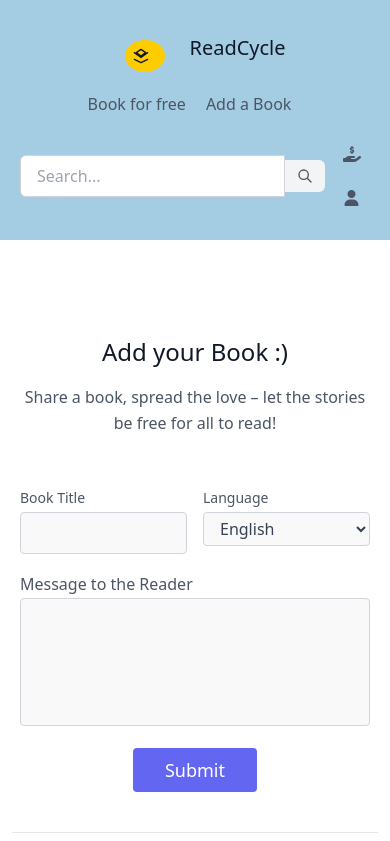
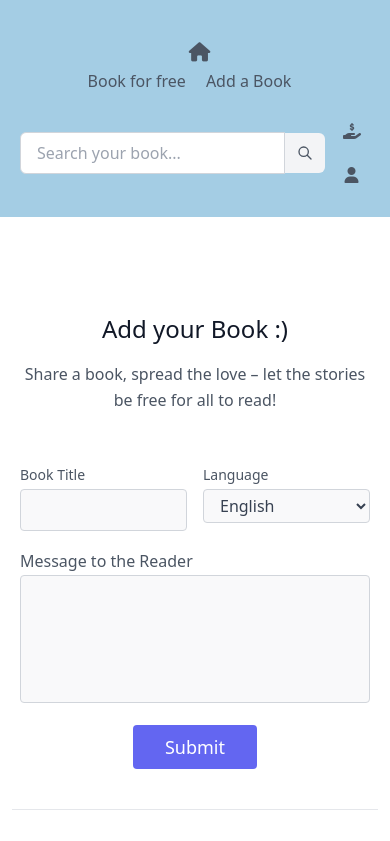
Before and after one commit to pputtaswamy07/read-cycle, an Angular app: page /addBook in a window 390 px wide. Shown: the top 841 px of the page. Built offline with nearby package versions, Linux system fonts and the light colour scheme.

Commit message:
search bar is adjusted and removed readcycle icon from header

```diff
--- a/src/app/navbar/navbar.component.html
+++ b/src/app/navbar/navbar.component.html
@@ -1,26 +1,20 @@
 <header class="text-gray-600 body-font">
-    <div class="container mx-auto flex flex-wrap p-5 flex-col md:flex-row items-center">
-        <a class="flex title-font font-medium items-center text-gray-900 mb-4 md:mb-0">
+    <div class="container">
+        <a>
             <button class="custom-button" routerLink="/">
-                <div class="icon-container">
-                    <svg xmlns="http://www.w3.org/2000/svg" fill="none" stroke="currentColor" stroke-linecap="round"
-                        stroke-linejoin="round" stroke-width="2" class="icon" viewBox="0 0 24 24">
-                        <path d="M12 2l7 5-7 5-7-5 7-5zM2 7l10 7 10-7M2 17l10 5 10-5"></path>
-                    </svg>
+                <div>
+                    <i class="fa fa-house"></i>
                 </div>
             </button>
+        </a>
 
-
-            <span class="ml-3 text-xl">ReadCycle</span>
-        </a>
         <nav class="md:ml-auto flex flex-wrap items-center text-base justify-center">
             <a class="mr-5 hover:text-gray-900" routerLink="/bookList">Book for free</a>
             <a class="mr-5 hover:text-gray-900" routerLink="/addBook">Add a Book</a>
-
         </nav>
         <div class="search-container">
-            <input type="text" placeholder="Search..." class="search-input">
 
+            <input type="text" placeholder="Search your book..." class="search-input">
             <button class="search-button">
                 <svg fill="none" stroke="currentColor" stroke-linecap="round" stroke-linejoin="round" stroke-width="2"
                     class="search-icon" viewBox="0 0 24 24">
@@ -28,7 +22,6 @@
                 </svg>
             </button>
             <div>
-
                 <button class="icon-button">
                     <a routerLink="/donatePage">
                         <i class="fas fa-hand-holding-usd"></i>
--- a/src/app/navbar/navbar.component.scss
+++ b/src/app/navbar/navbar.component.scss
@@ -1,36 +1,41 @@
-.bg-saffron-500 {
-    background-color: #FFA500;
+.container {
+  margin-left: auto;
+  margin-right: auto;
+  display: flex;
+  flex-wrap: wrap;
+  padding: 1.25rem;
+  flex-direction: column;
+  align-items: center;
 }
 
+@media (min-width: 768px) {
+  .container {
+    flex-direction: row;
+  }
+}
 .text-gray-600 {
   background-color: #a4cde4;
 }
 .custom-button {
   display: inline-flex;
   align-items: center;
-
+  border-radius: 60%;
   border: none;
-    padding: 0.25rem 0.75rem;
+  padding: 0.125rem 0.5rem;
   outline: none;
-    border-radius: 0.25rem;
-    font-size: 1.5rem;
+  border-radius: 0.2rem;
+  font-size: 1.2rem;
   margin-top: 1rem;
 }
 
 .custom-button:hover {
-    background-color: #e2e2e2; /* Equivalent to hover:bg-gray-200 */
+  background-color: #e2e2e2;
 }
 
-@media (min-width: 768px) { /*condition- when the viiewport is min-width: 768px */
+@media (min-width: 768px) {
   .custom-button {
     margin-top: 0;
   }
-}
-
-.icon-container {
-    background-color: #ffcc00;
-    padding: 0.5rem;
-    border-radius: 50%;
 }
 
 .icon {
@@ -54,10 +59,7 @@
   padding: 0.5rem 1rem;
   border: 1px solid #d1d5db;
   border-radius: 0.375rem 0 0 0.375rem;
-    outline: none; }
-
-.search-input:focus {
-    border-color: #6366f1;
+  outline: none;
 }
 
 .search-button {
@@ -77,19 +79,17 @@
 
 .search-icon {
   width: 1rem;
-    height: 1rem;
+  height: 1.5rem;
 }
 
-.login{
+.login {
   margin-left: 10%;
-
 }
 .tooltip-text {
   visibility: hidden;
 
   color: #0b0c0c;
   text-align: center;
-
 
   position: absolute;
   z-index: 1;
@@ -101,14 +101,14 @@
   font-size: 14px; /* Adjust font size */
 }
 
-  .icon-button{
+.icon-button {
   padding: 10px;
   position: relative;
   margin-left: 0.5rem;
   margin-right: 0.5rem;
 }
-  .icon-button.donate{
- margin-left: 0.5rem; ;
+.icon-button.donate {
+  margin-left: 0.5rem;
 }
 .icon-button:hover .tooltip-text {
   visibility: visible;
```
Lines whose indentation alone changed are shown as unchanged.
